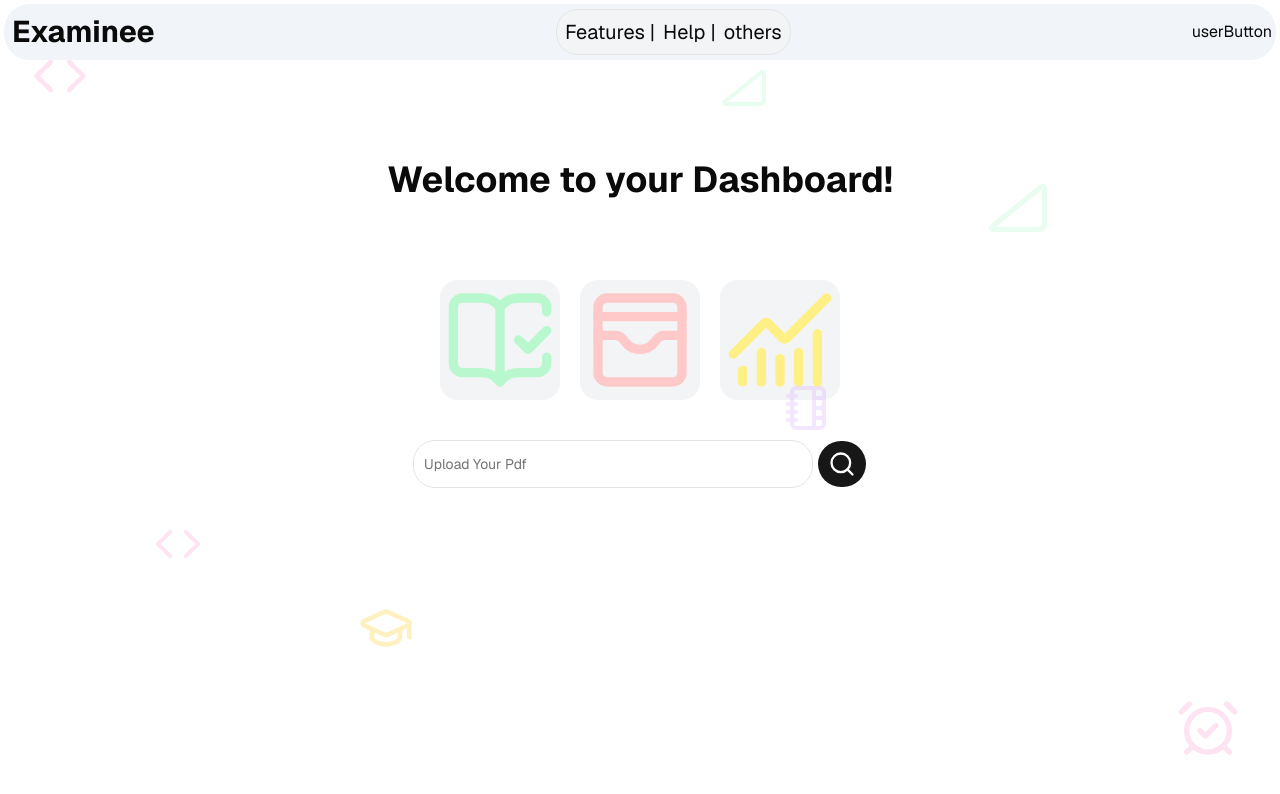
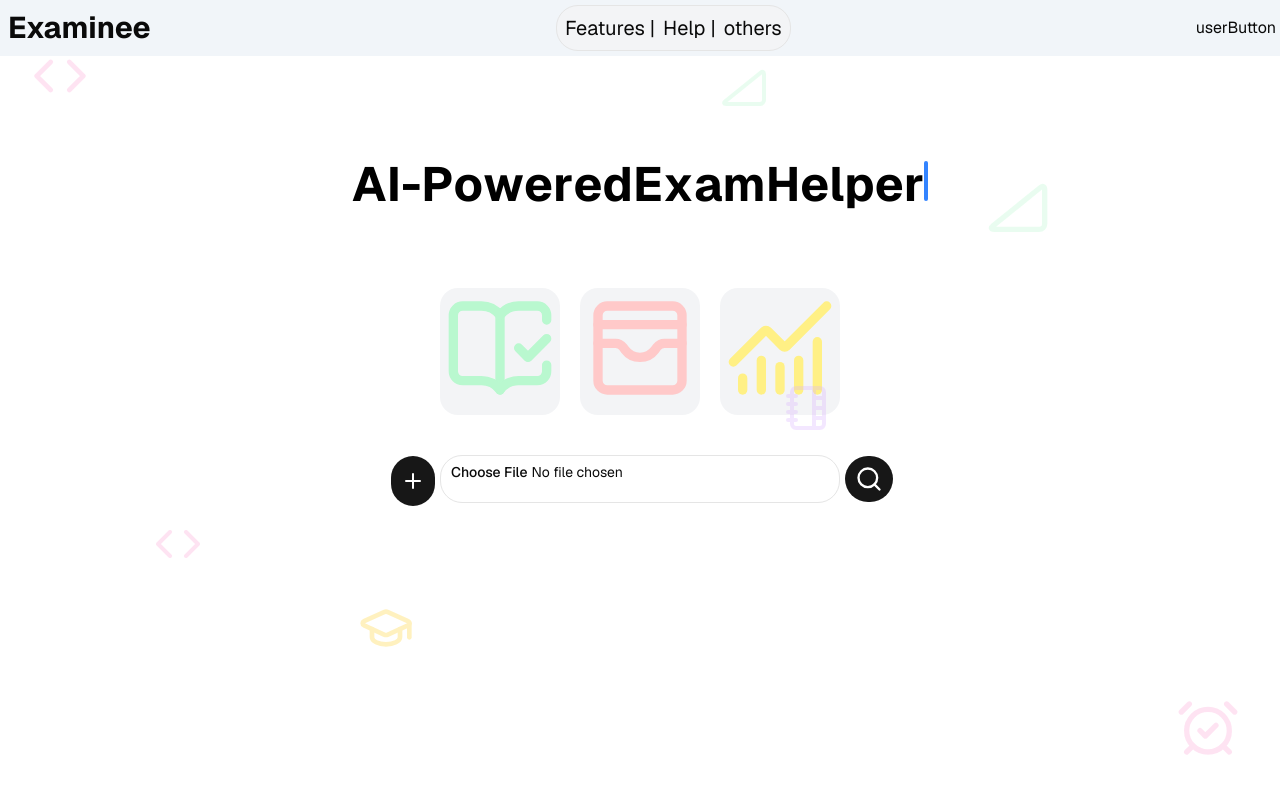
Before and after one commit to harshvardhansoni12-code/examinee, a Next.js app: page /dashboard in a window 1280 px wide. Shown: the top 794 px of the page. Built offline with nearby package versions, Linux system fonts and the light colour scheme.

Commit message:
added route files

```diff
--- a/landing-page/components/inputbar.jsx
+++ b/landing-page/components/inputbar.jsx
@@ -1,16 +1,32 @@
 import { Input } from "@/components/ui/input";
 import { Button } from "@/components/ui/button";
-import { Search } from "lucide-react";
+import { Search, Plus } from "lucide-react";
+import { useRef, useState } from "react";
 export const InputBar = () => {
+  const fileRef = useRef(null);
+  const DesktopClick = () => {
+    fileRef.current.click();
+  };
+
+  const handleFileChange = (e) => {
+    const file = e.target.files[(0, 1)];
+    if (!file) return;
+  };
+
   return (
     <div className="flex">
+      <Button className="h-13 ml-1 mr-1 rounded-full" onClick={DesktopClick}>
+        <Plus className="size-6 text-white" />
+      </Button>
       <div>
         <Input
+          ref={fileRef}
+          onChange={handleFileChange}
+          type="file"
           placeholder="Upload Your Pdf"
           className="bg-white h-12 w-100 rounded-3xl b"
         />
       </div>
-
       <Button className="h-12 ml-1 rounded-full">
         <Search className="size-7 text-white" />
       </Button>
--- a/landing-page/components/landing-options.jsx
+++ b/landing-page/components/landing-options.jsx
@@ -2,17 +2,40 @@
 import { BookOpenCheck } from "lucide-react";
 import { WalletCards } from "lucide-react";
 import { ChartNoAxesCombined } from "lucide-react";
+import { useRouter } from "next/navigation";
 export default function LandingOptions() {
+  const router = useRouter();
+
+  const McqClick = () => {
+    router.push("/dashboard");
+    router.refresh();
+  };
+  const RevisionCard = () => {
+    router.push("/revision-cards");
+    router.refresh();
+  };
+
+  const PerformanceClick = () => {
+    router.push("/performance");
+    router.refresh();
+  };
+
   return (
     <div className="flex justify-center items-center gap-5">
       <div className="bg-gray-100 hover:bg-gray-200 rounded-2xl">
-        <BookOpenCheck className="size-30 text-green-200 p-1" />
+        <button onClick={McqClick}>
+          <BookOpenCheck className="size-30 text-green-200 p-1" />
+        </button>
       </div>
       <div className="bg-gray-100 hover:bg-gray-200 rounded-2xl">
-        <WalletCards className="size-30 text-red-200 p-1" />
+        <button onClick={RevisionCard}>
+          <WalletCards className="size-30 text-red-200 p-1" />
+        </button>
       </div>
       <div className="bg-gray-100 hover:bg-gray-200 rounded-2xl">
-        <ChartNoAxesCombined className="size-30 text-yellow-200 p-1" />
+        <button onClick={PerformanceClick}>
+          <ChartNoAxesCombined className="size-30 text-yellow-200 p-1" />
+        </button>
       </div>
     </div>
   );
--- a/landing-page/components/navbar/navbar.jsx
+++ b/landing-page/components/navbar/navbar.jsx
@@ -2,7 +2,7 @@ import { Options } from "./options";
 import { UserButton } from "../../../auth/components/UserButton";
 export const NavBar = () => {
   return (
-    <div className="fixed top-0 left-0 right-0 flex justify-between items-center rounded-4xl h-14 m-1 p-1 bg-slate-100 z-50">
+    <div className="fixed top-0 left-0 right-0 flex justify-between items-center h-14 p-1 bg-slate-100 z-50">
       <div className=" text-3xl font-bold flex justify-center pl-1">
         Examinee
       </div>
--- a/src/app/dashboard/page.jsx
+++ b/src/app/dashboard/page.jsx
@@ -1,4 +1,5 @@
 "use client";
+import { TypewriterEffect } from "../../components/ui/typewriter-effect";
 import { InputBar } from "../../../landing-page/components/inputbar.jsx";
 import LandingOptions from "../../../landing-page/components/landing-options";
 export default function Dashboard() {
@@ -6,7 +7,7 @@ export default function Dashboard() {
     <div>
       <div className="flex items-center justify-center">
         <div className="text-4xl font-bold mb-20">
-          Welcome to your Dashboard!
+          <TypewriterEffect />
         </div>
       </div>
       <div className="mb-10">
--- a/src/components/ui/typewriter-effect.jsx
+++ b/src/components/ui/typewriter-effect.jsx
@@ -5,7 +5,7 @@ import { motion, stagger, useAnimate, useInView } from "motion/react";
 import { useEffect } from "react";
 
 export const TypewriterEffect = ({
-  words = [{ text: "AI Powered Exam Helper" }],
+  words = [{ text: "AI-Powered Exam Helper" }],
   className,
   cursorClassName,
 }) => {
```
Also changed, not shown: src/app/api/mcq/route.js (added), src/app/api/performance/route.js (added), src/app/api/revision-cards/route.js (added).
